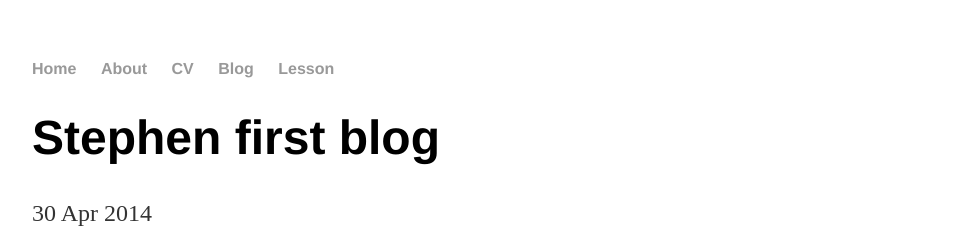
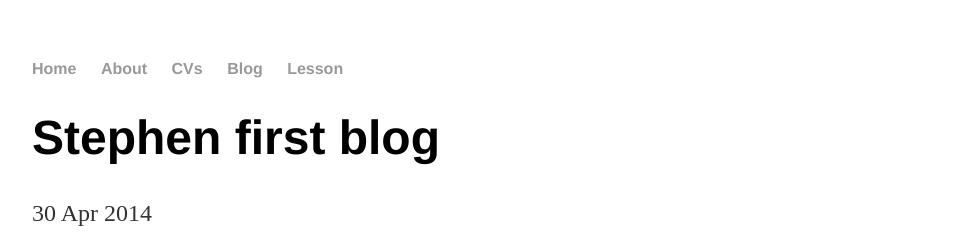
Before and after one commit to shurabobo/shurabobo.github.io, a Jekyll site: the page built from _posts/2014-04-30-stephen-huang-post1.md, in a window 1280 px wide. Shown: the top 252 px of the page, without its empty margins (160-1119 px from the left). Built offline with Jekyll 4.4.1, drawn with Linux system fonts in a browser that asks for light colours.

Commit message:
Update default.html

```diff
--- a/_layouts/default.html
+++ b/_layouts/default.html
@@ -10,7 +10,7 @@
 	    		<ul>
 	        		<li><a href="/">Home</a></li>
 		        	<li><a href="/about">About</a></li>
-	        		<li><a href="/cv">CV</a></li>
+	        		<li><a href="/cv">CVs</a></li>
 	        		<li><a href="/blog">Blog</a></li>
 				<li><a href="/lesson">Lesson</a></li>
 	    		</ul>
```
